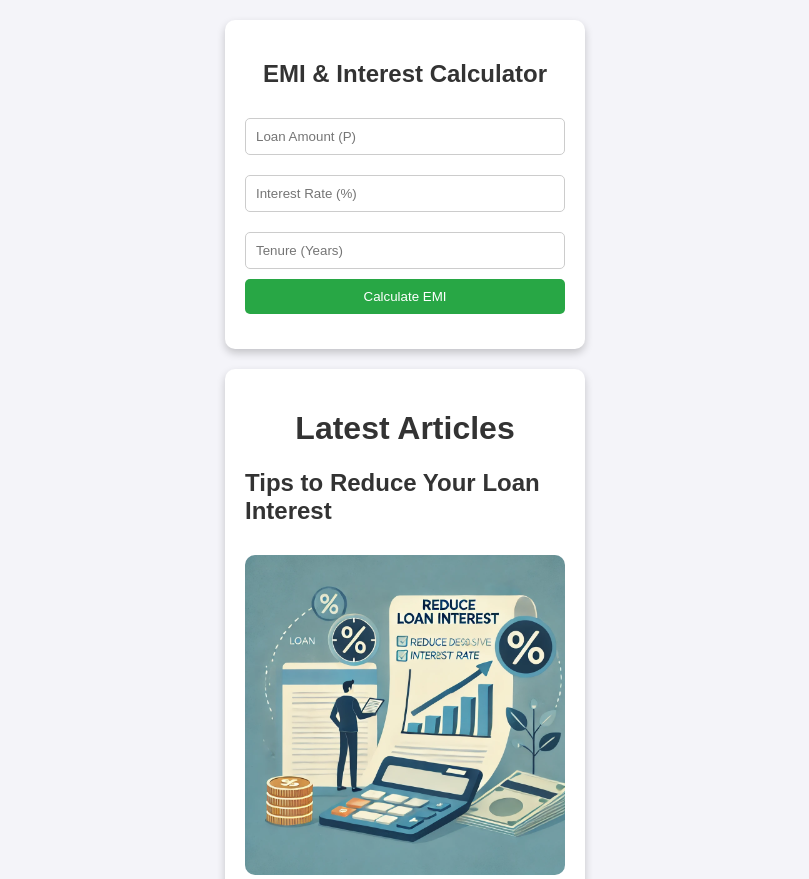
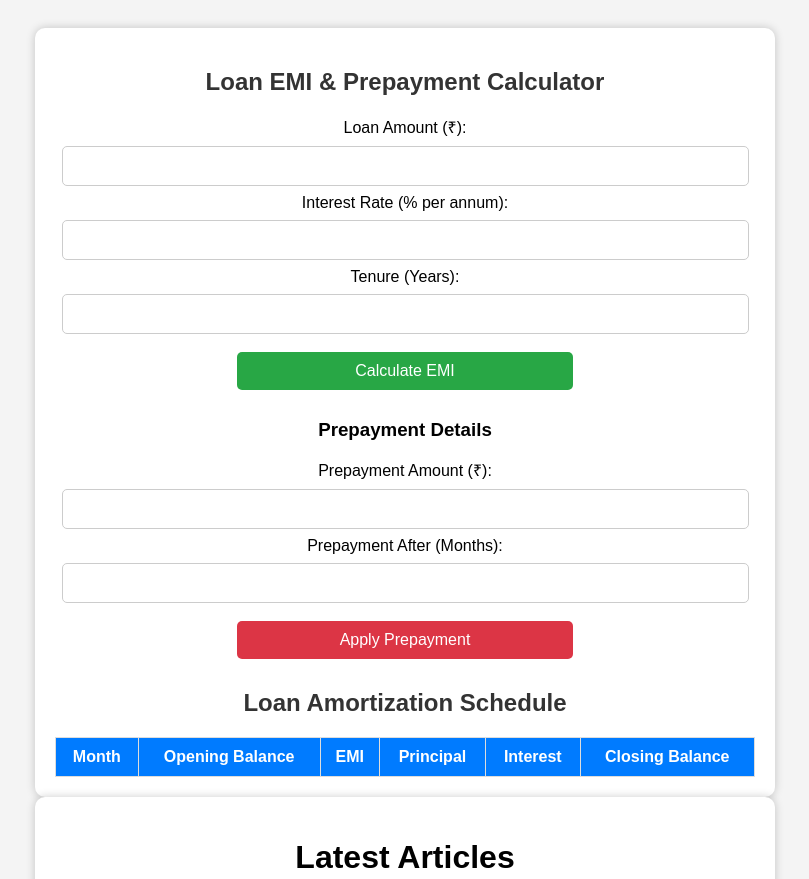
Before and after one commit to Anujgodara/emi, a plain HTML site: page index.html in a window 1280 px wide. Shown: the top 879 px of the page, without its empty margins (235-1044 px from the left). Drawn offline with Linux system fonts and the light colour scheme.

Commit message:
Update index.html

```diff
--- a/index.html
+++ b/index.html
@@ -6,51 +6,74 @@
     <meta name="viewport" content="width=device-width, initial-scale=1.0">
     <meta name="description" content="Learn expert tips to reduce your loan interest and save money. Use our EMI calculator to plan your finances wisely and get the best loan deals.">
     <link rel="icon" type="image/png" href="favicon.ico">
-    <title>EMI Calculator & Articles</title>
+    <title>Loan EMI & Prepayment Calculator</title>
     <style>
         body {
             font-family: Arial, sans-serif;
-            background-color: #f4f4f9;
-            margin: 0;
-            padding: 0;
+            background-color: #f4f4f4;
+            text-align: center;
+            padding: 20px;
         }
-        .calculator, .container {
+        .container {
+            max-width: 700px;
+            margin: auto;
             background: #fff;
             padding: 20px;
+            box-shadow: 0 0 10px rgba(0, 0, 0, 0.2);
             border-radius: 10px;
-            box-shadow: 0 4px 8px rgba(0, 0, 0, 0.2);
-            width: 320px;
-            max-width: 800px;
-            margin: 20px auto;
         }
-        .calculator h2, h1 {
-            text-align: center;
+        h2 {
             color: #333;
         }
-        .calculator input[type="number"] {
-            width: 93%;
+        input {
+            width: 95%;
             padding: 10px;
-            margin: 10px 0;
+            margin: 8px 0;
+            border: 1px solid #ccc;
             border-radius: 5px;
-            border: 1px solid #ccc;
+            font-size: 16px;
         }
-        .calculator button {
-            width: 100%;
+        button {
+            width: 48%;
             padding: 10px;
-            background: #28a745;
+            margin: 10px 1%;
+            font-size: 16px;
             color: #fff;
             border: none;
+            cursor: pointer;
             border-radius: 5px;
-            cursor: pointer;
         }
-        .calculator button:hover {
-            background: #218838;
+        .btn-emi {
+            background: #28a745;
         }
-        .result {
-            text-align: center;
-            margin-top: 15px;
+        .btn-prepay {
+            background: #dc3545;
+        }
+        button:hover {
+            opacity: 0.8;
+        }
+        .result-box {
+            font-size: 18px;
+            margin-top: 10px;
             font-weight: bold;
             color: #333;
+        }
+        table {
+            width: 100%;
+            margin-top: 20px;
+            border-collapse: collapse;
+        }
+        th, td {
+            border: 1px solid #ddd;
+            padding: 10px;
+            text-align: center;
+        }
+        th {
+            background-color: #007bff;
+            color: white;
+        }
+        tr:nth-child(even) {
+            background-color: #f2f2f2;
         }
         .article {
             margin-bottom: 30px;
@@ -59,13 +82,20 @@
         }
         .article h2 {
             color: #333;
+            margin-top: 50px;
+        }
+        .article ul {
+            text-align: left;
         }
         .article p {
             line-height: 1.6;
             color: #555;
+            margin-left: 20px;
+            text-align: left;
         }
         .article img {
-            width: 100%;
+            width: 50%;
+            height: 50%;
             border-radius: 10px;
             margin: 10px 0;
         }
@@ -85,51 +115,176 @@
         .read-more:hover {
             background: #0056b3;
         }
+        .highlight-row {
+            background-color: yellow !important;
+            font-weight: bold;
+        }
+        .prepay-section {
+            display: none;
+        }
     </style>
 </head>
 <body>
 
-    <!-- EMI Calculator Section -->
-    <div class="calculator">
-        <h2>EMI & Interest Calculator</h2>
-        <input type="number" id="principal" placeholder="Loan Amount (P)" required>
-        <input type="number" id="rate" placeholder="Interest Rate (%)" required>
-        <input type="number" id="tenure" placeholder="Tenure (Years)" required>
-        <button onclick="calculateEMI()">Calculate EMI</button>
-        <div class="result" id="emiResult"></div>
-        <div class="result" id="interestResult"></div>
-        <div class="result" id="totalPaymentResult"></div>
+    <div class="container">
+        <h2>Loan EMI & Prepayment Calculator</h2>
+        <label>Loan Amount (₹):</label>
+        <input type="number" id="loanAmount">
+
+        <label>Interest Rate (% per annum):</label>
+        <input type="number" id="interestRate">
+
+        <label>Tenure (Years):</label>
+        <input type="number" id="loanTenure">
+
+        <button class="btn-emi" onclick="calculateEMI()">Calculate EMI</button>
+
+        <div class="result-box" id="emiResult"></div>
+        <div class="result-box" id="totalInterest"></div>
+        <div class="result-box" id="totalAmount"></div>
+
+        <h3>Prepayment Details</h3>
+        <label>Prepayment Amount (₹):</label>
+        <input type="number" id="prepaymentAmount">
+
+        <label>Prepayment After (Months):</label>
+        <input type="number" id="prepaymentMonth">
+
+        <button class="btn-prepay" onclick="applyPrepayment()">Apply Prepayment</button>
+
+        <div class="result-box" id="interestSaved"></div>
+        <div class="result-box" id="newTenureResult"></div>
+        <div class="result-box" id="tenurereducedby"></div>
+
+        <h2>Loan Amortization Schedule</h2>
+        <table>
+            <thead>
+                <tr>
+                    <th>Month</th>
+                    <th>Opening Balance</th>
+                    <th>EMI</th>
+                    <th>Principal</th>
+                    <th>Interest</th>
+                    <th>Closing Balance</th>
+                </tr>
+            </thead>
+            <tbody id="scheduleBody"></tbody>
+        </table>
+
+        <div class="prepay-section">
+            <h2>Updated Loan Breakdown (After Prepayment)</h2>
+            <table>
+                <thead>
+                    <tr>
+                        <th>Month</th>
+                        <th>Opening Balance</th>
+                        <th>EMI</th>
+                        <th>Principal</th>
+                        <th>Interest</th>
+                        <th>Closing Balance</th>
+                    </tr>
+                </thead>
+                <tbody id="prepayScheduleBody"></tbody>
+            </table>
+        </div>
     </div>
 
     <script>
+        let globalLoanAmount, globalInterestRate, globalLoanTenure, globalEMI, prepaymentMonth, totalInterestPaid;
+
         function calculateEMI() {
-            var principal = parseFloat(document.getElementById("principal").value);
-            var rate = parseFloat(document.getElementById("rate").value);
-            var tenure = parseFloat(document.getElementById("tenure").value);
+            let loanAmount = parseFloat(document.getElementById("loanAmount").value);
+            let interestRate = parseFloat(document.getElementById("interestRate").value) / 100 / 12;
+            let loanTenure = parseInt(document.getElementById("loanTenure").value) * 12;
 
-            if (isNaN(principal) || isNaN(rate) || isNaN(tenure) || principal <= 0 || rate <= 0 || tenure <= 0) {
-                document.getElementById("emiResult").innerHTML = "Please enter valid inputs.";
-                document.getElementById("interestResult").innerHTML = "";
-                document.getElementById("totalPaymentResult").innerHTML = "";
-                return;
+            globalLoanAmount = loanAmount;
+            globalInterestRate = interestRate;
+            globalLoanTenure = loanTenure;
+
+            globalEMI = (loanAmount * interestRate * Math.pow(1 + interestRate, loanTenure)) / (Math.pow(1 + interestRate, loanTenure) - 1);
+            totalInterestPaid = (globalEMI * loanTenure) - loanAmount;
+
+            document.getElementById("emiResult").innerHTML = "EMI: ₹" + globalEMI.toFixed(2);
+            document.getElementById("totalInterest").innerHTML = "Total Interest: ₹" + totalInterestPaid.toFixed(2);
+            document.getElementById("totalAmount").innerHTML = "Total Amount Payable: ₹" + (loanAmount + totalInterestPaid).toFixed(2);
+
+            generateAmortizationTable(loanAmount, interestRate, loanTenure, globalEMI, "scheduleBody");
+        }
+
+        function generateAmortizationTable(balance, interestRate, loanTenure, emi, tableId, prepayMonth) {
+            let scheduleBody = document.getElementById(tableId);
+            scheduleBody.innerHTML = "";
+
+            for (let month = 1; month <= loanTenure; month++) {
+                let interest = balance * interestRate;
+                let principal = emi - interest;
+                balance -= principal;
+                if (balance < 0) balance = 0;
+
+                let rowHTML = `<tr class="${month === prepayMonth ? 'highlight-row' : ''}">
+                    <td>${month}</td>
+                    <td>₹${(balance + principal).toFixed(2)}</td>
+                    <td>₹${emi.toFixed(2)}</td>
+                    <td>₹${principal.toFixed(2)}</td>
+                    <td>₹${interest.toFixed(2)}</td>
+                    <td>₹${balance.toFixed(2)}</td>
+                </tr>`;
+                scheduleBody.innerHTML += rowHTML;
+
+                if (balance <= 0) break;
+            }
+        }
+
+        function applyPrepayment() {
+            let prepaymentAmount = parseFloat(document.getElementById("prepaymentAmount").value);
+            prepaymentMonth = parseInt(document.getElementById("prepaymentMonth").value);
+
+            // Calculate balance and interest paid till prepayment
+            let remainingBalance = globalLoanAmount;
+            let interestPaidTillPrepayment = 0;
+
+            for (let month = 1; month <= prepaymentMonth; month++) {
+                let interest = remainingBalance * globalInterestRate;
+                let principal = globalEMI - interest;
+                remainingBalance -= principal;
+                interestPaidTillPrepayment += interest;
             }
 
-            var monthlyRate = (rate / 100) / 12;
-            var numberOfMonths = tenure * 12;
-            var emi = (principal * monthlyRate * Math.pow(1 + monthlyRate, numberOfMonths)) /
-                      (Math.pow(1 + monthlyRate, numberOfMonths) - 1);
+            // Apply prepayment
+            remainingBalance -= prepaymentAmount;
 
-            var totalPayment = emi * numberOfMonths;
-            var totalInterest = totalPayment - principal;
+            // Calculate new tenure
+            let newTenure = Math.log(globalEMI / (globalEMI - remainingBalance * globalInterestRate)) / Math.log(1 + globalInterestRate);
+            let roundedNewTenure = Math.ceil(newTenure);
 
-            emi = emi.toFixed(2);
-            totalPayment = totalPayment.toFixed(2);
-            totalInterest = totalInterest.toFixed(2);
+            // Calculate interest to be paid after prepayment
+            let newRemainingBalance = remainingBalance;
+            let interestToBePaidAfterPrepayment = 0;
 
-            document.getElementById("emiResult").innerHTML = "Monthly EMI: ₹" + emi;
-            document.getElementById("interestResult").innerHTML = "Total Interest Payable: ₹" + totalInterest;
-            document.getElementById("totalPaymentResult").innerHTML = "Total Payment (Principal + Interest): ₹" + totalPayment;
+            for (let month = 1; month <= roundedNewTenure; month++) {
+                let interest = newRemainingBalance * globalInterestRate;
+                let principal = globalEMI - interest;
+                newRemainingBalance -= principal;
+                interestToBePaidAfterPrepayment += interest;
+            }
+
+            // Corrected Interest Saved Calculation
+            let interestSaved = totalInterestPaid - (interestPaidTillPrepayment + interestToBePaidAfterPrepayment);
+            let tenurereducedby = globalLoanTenure - (prepaymentMonth + roundedNewTenure);
+
+            // Display results
+            document.getElementById("interestSaved").innerHTML = `Interest Saved: ₹${interestSaved.toFixed(2)}`;
+            document.getElementById("newTenureResult").innerHTML = `New Tenure: ${roundedNewTenure} months`;
+
+            document.getElementById("tenurereducedby").innerHTML = `Tenure reduced by: ${tenurereducedby} months`;
+            // Show prepayment section
+            document.querySelector(".prepay-section").style.display = "block";
+
+            // Generate updated amortization schedule
+            generateAmortizationTable(globalLoanAmount, globalInterestRate, globalLoanTenure, globalEMI, "scheduleBody", prepaymentMonth);
+            generateAmortizationTable(remainingBalance, globalInterestRate, roundedNewTenure, globalEMI, "prepayScheduleBody", -1);
         }
+
     </script>
 
     <!-- Articles Section -->
@@ -223,6 +378,5 @@
         </div>
 
     </div>
-
 </body>
 </html>
```
